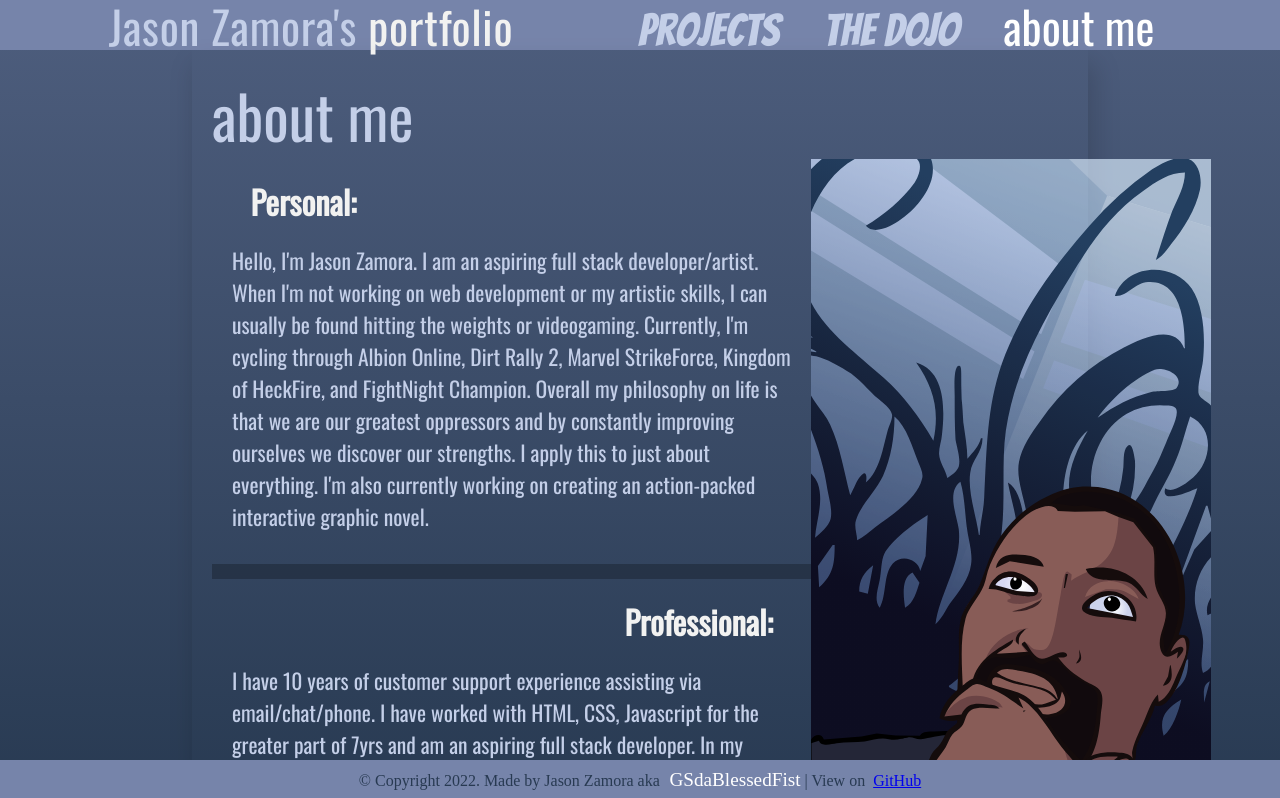
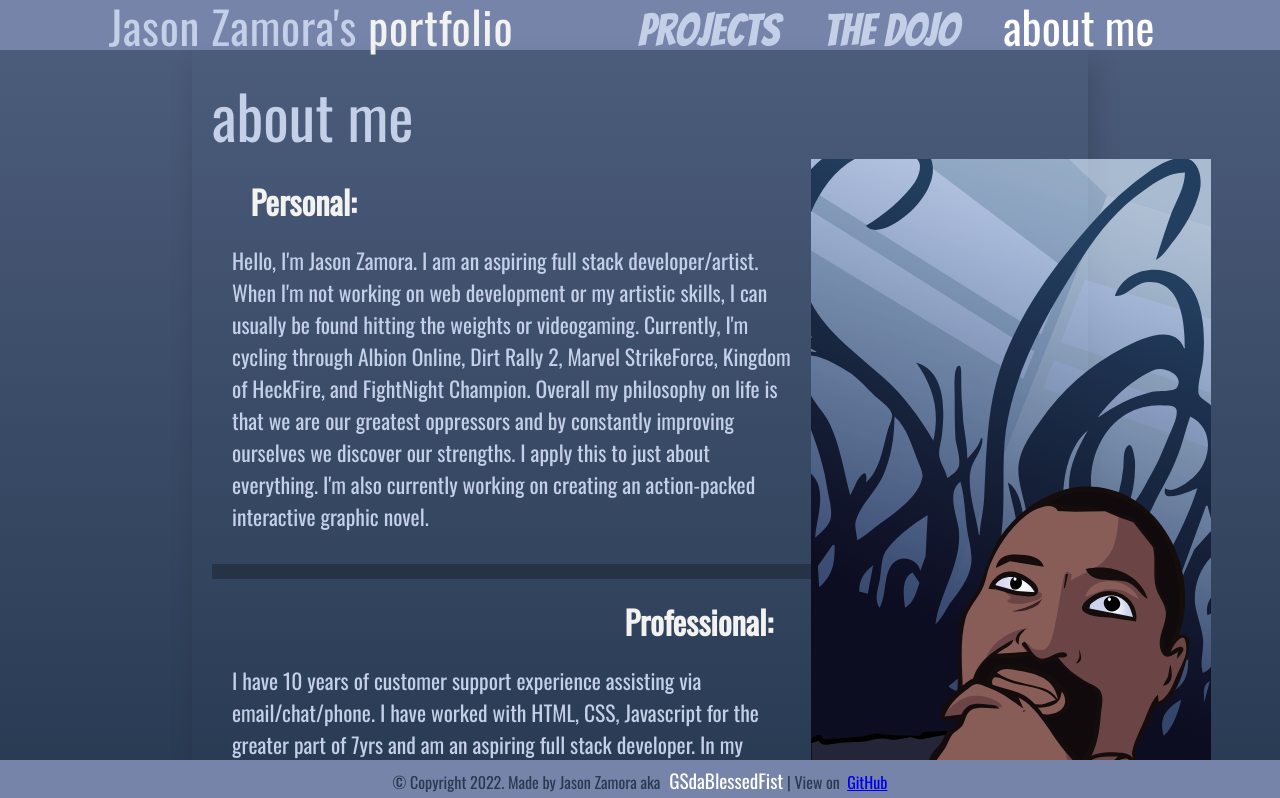
Before and after one commit to GSdaBlessedFist/Portfolio_version2, a React (Create React App) app: page /about-me in a window 1280 px wide. Shown: the top 798 px of the page. Built offline with nearby package versions, Linux system fonts and the light colour scheme; a web font is replaced by a local one.

Commit message:
changed footer font

```diff
--- a/src/components/footerBar.scss
+++ b/src/components/footerBar.scss
@@ -13,6 +13,6 @@
 	color: $bgDark;
 	background: $bgLight;
 	&>div{
-
+		@include minorFont;
 	}
 }
```
